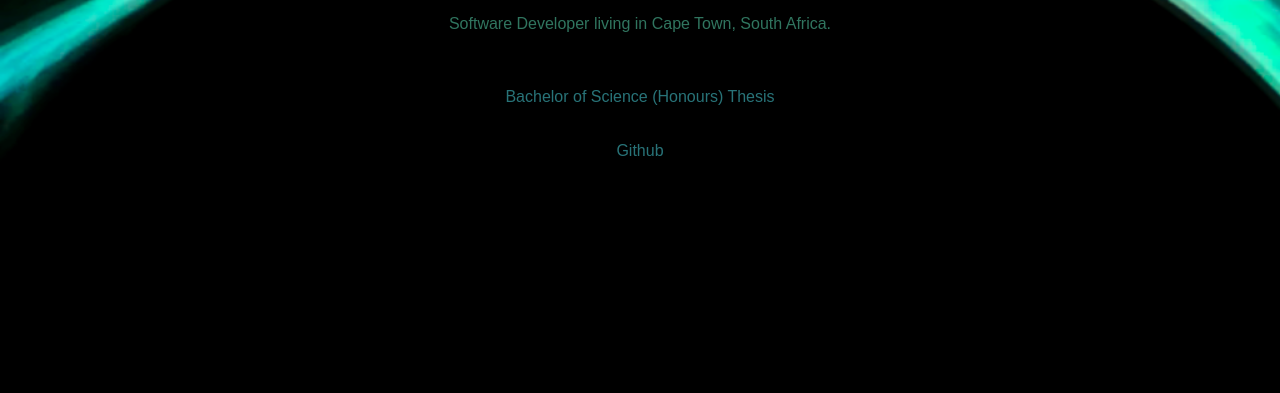
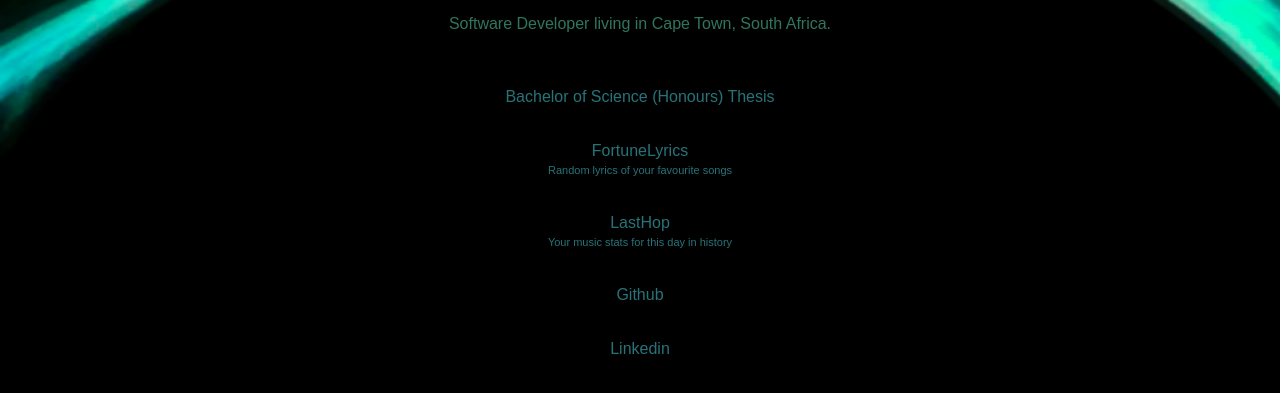
Before and after one commit to NickyReid/nickyreid.github.io, a plain HTML site: page index.html in a window 1280 px wide. Shown: the part 235-628 px from the top of the page. Drawn offline with Linux system fonts and the light colour scheme.

Commit message:
add github project links

```diff
--- a/index.html
+++ b/index.html
@@ -21,7 +21,27 @@
 <br/>
 <br/>
 <div>
+    <a href="https://github.com/NickyReid/fortunelyrics" style=" text-decoration: none;">FortuneLyrics
+        <br/>
+        <span style="font-size: 11px;color: #54f4ff78;">Random lyrics of your favourite songs</span>
+    </a>
+</div>
+<br/>
+<br/>
+<div>
+    <a href="https://github.com/NickyReid/lasthop" style=" text-decoration: none;">LastHop</a>
+    <br/>
+    <span style="font-size: 11px;color: #54f4ff78;">Your music stats for this day in history</span>
+</div>
+<br/>
+<br/>
+<div>
     <a href="https://github.com/nickyreid" style=" text-decoration: none;">Github</a>
+</div>
+<br/>
+<br/>
+<div>
+    <a href="https://www.linkedin.com/in/nicky-reid-b09255119/" style=" text-decoration: none;">Linkedin</a>
 </div>
 
 
```
